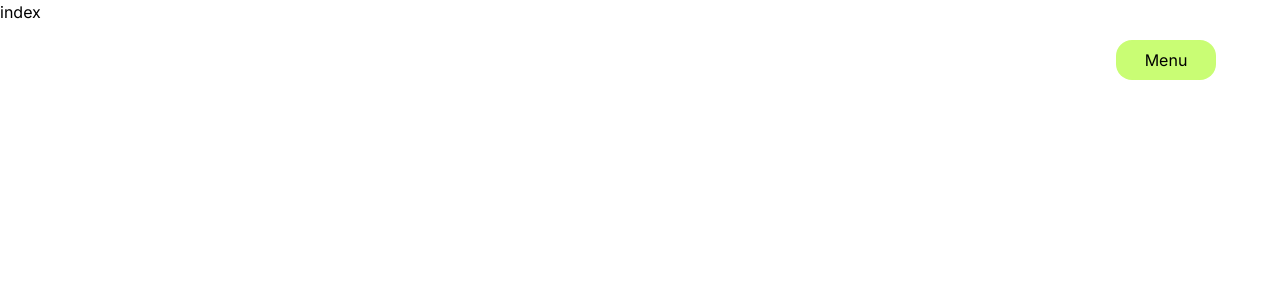
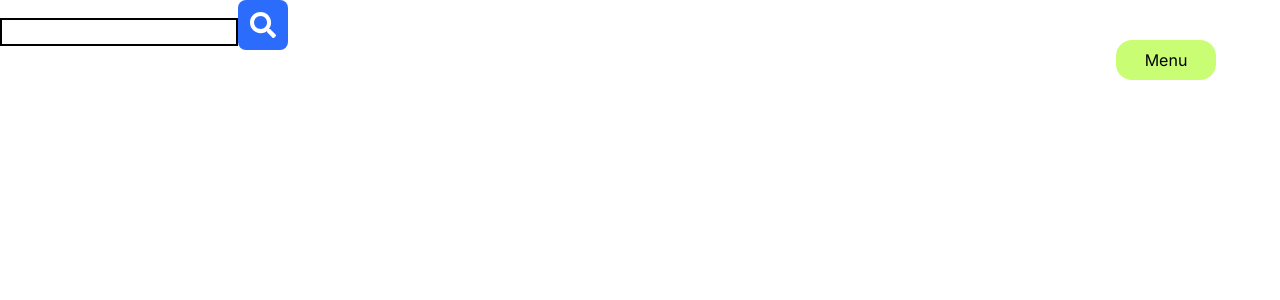
Before and after one commit to dark0crystal/rihal-om-fair-job-frontend, a Next.js app: page / in a window 1280 px wide. Shown: the top 300 px of the page. Built offline with nearby package versions, Linux system fonts and the light colour scheme.

Commit message:
use the form component

```diff
--- a/src/app/page.tsx
+++ b/src/app/page.tsx
@@ -1,7 +1,10 @@
+import SummarizerForm from "@/components/form/SummarizerForm";
 import Image from "next/image";
 
 export default function Home() {
   return (
-     <div>index</div>
+     <div>
+      <SummarizerForm/>
+     </div>
   );
 }
```
